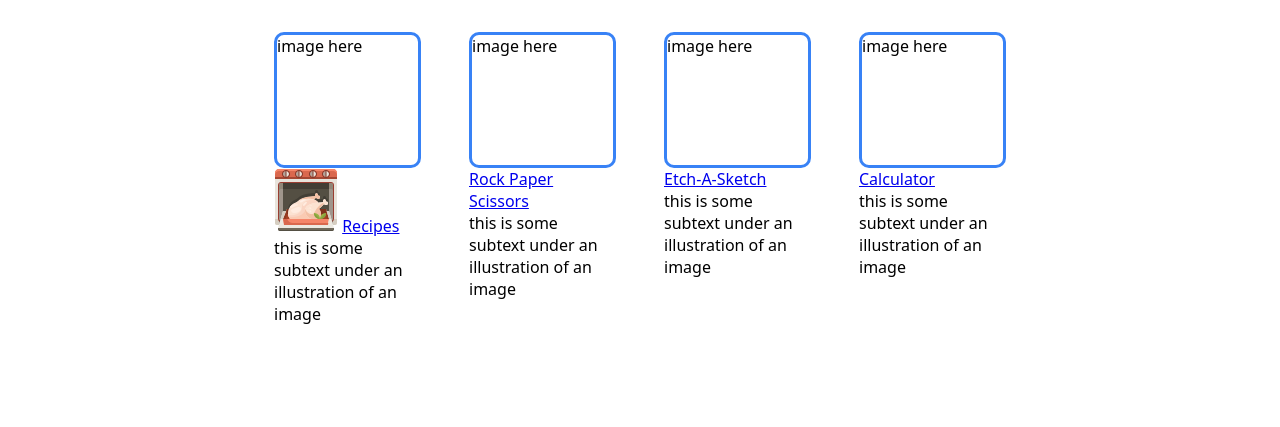
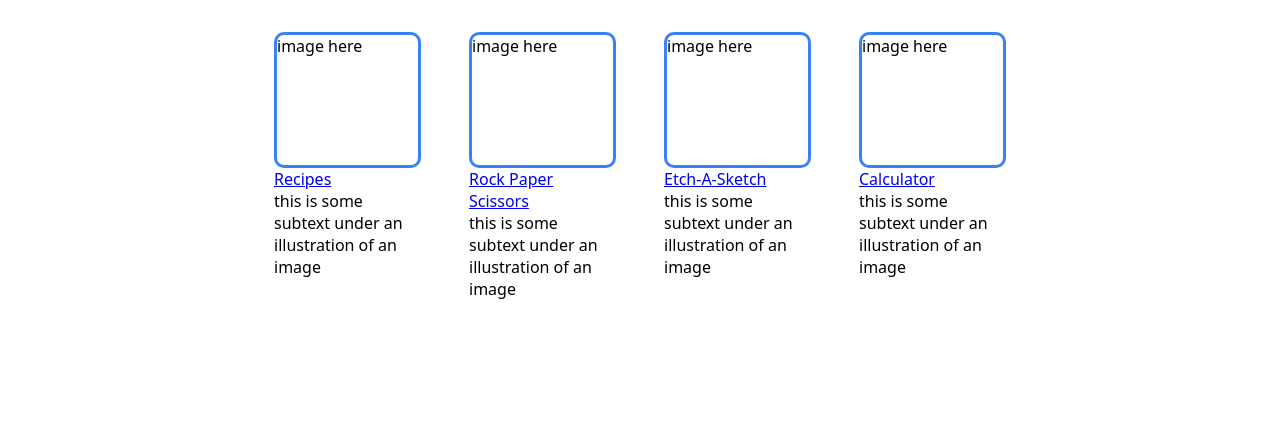
Before and after one commit to FrankyKyaw/Web-development-with-Odin-Project, a plain HTML site: page index.html in a window 1280 px wide. Shown: the part 633-1060 px from the top of the page. Drawn offline with Linux system fonts and the light colour scheme.

Commit message:
modified index.html

```diff
--- a/index.html
+++ b/index.html
@@ -42,7 +42,6 @@
                 <div class="third-pics">
                     <ul class="randomInfo">
                         <li class="randomInfoBox" id="one">image here</li>
-                        <img src="./images/cooking.png">
                         <a href="https://frankykyaw.github.io/odin-recipes/">Recipes</a>
                         <li>this is some subtext under an illustration of an image</li>
                     </ul>
```
